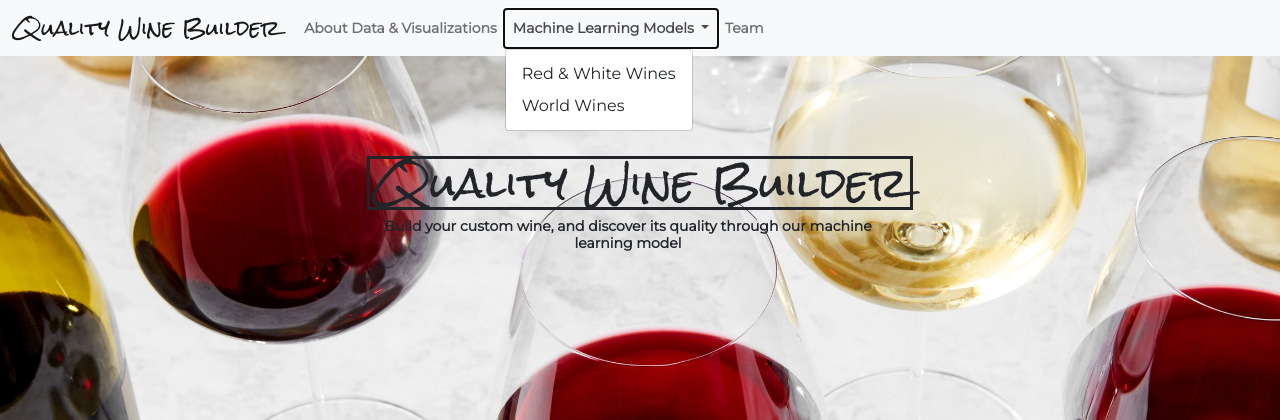
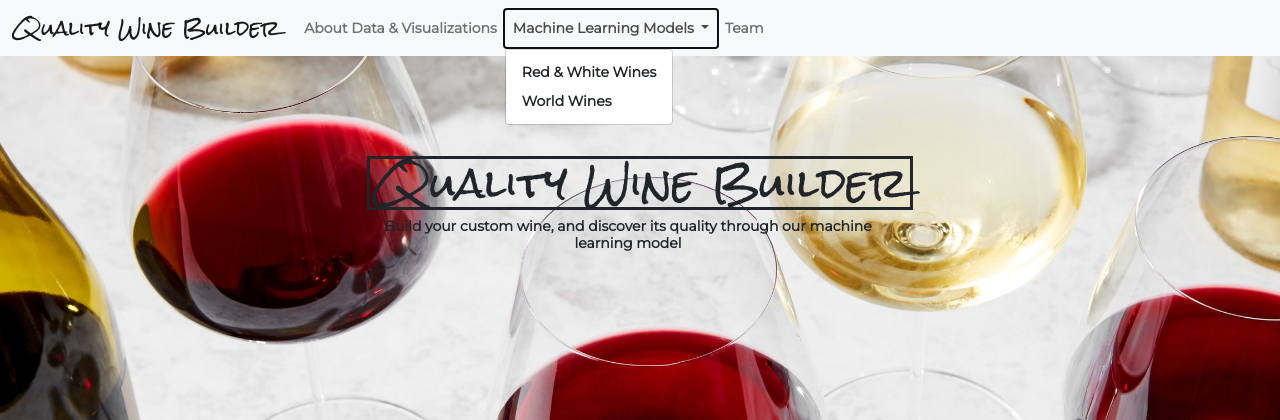
Before and after one commit to Mbutler22/Wine-Physiochemical-Analysis, a Flask app: page / in a window 1280 px wide, after a click on "Machine Learning Models". Shown: the top 420 px of the page. Run offline with Flask 2, Linux system fonts and the light colour scheme.

Commit message:
updating font style for added dropdown

```diff
--- a/static/css/style_main_v3.css
+++ b/static/css/style_main_v3.css
@@ -39,8 +39,14 @@
   font-family: 'Montserrat', sans-serif;
   font-size: 14px;
   font-weight: bold;
+}
 
+.dropdown-item {
+  font-family: 'Montserrat', sans-serif;
+  font-size: 14px;
+  font-weight: bold;
 }
+
 #map,
 
 html {
--- a/static/css/team.css
+++ b/static/css/team.css
@@ -38,8 +38,14 @@
   font-family: 'Montserrat', sans-serif;
   font-size: 14px;
   font-weight: bold;
+}
 
+.dropdown-item {
+  font-family: 'Montserrat', sans-serif;
+  font-size: 14px;
+  font-weight: bold;
 }
+
 #map,
 
 html {
--- a/static/css/visualizations_v2.css
+++ b/static/css/visualizations_v2.css
@@ -60,8 +60,14 @@
   font-family: 'Montserrat', sans-serif;
   font-size: 14px;
   font-weight: bold;
+}
 
+.dropdown-item {
+  font-family: 'Montserrat', sans-serif;
+  font-size: 14px;
+  font-weight: bold;
 }
+
 #map,
 
 html {
--- a/templates/team.html
+++ b/templates/team.html
@@ -75,7 +75,7 @@
                     <img src="../static/img/dasa.jpg" style = "border-radius:50%; width:150px; height: 150px;">
                     <br>
                     <b>Dasa</b>
-                    <p style ="font-size: 16px;"> machine learning </p>
+                    <p style ="font-size: 16px;"> machine learning/python </p>
                 </div>
                 <div class="col-lg-2 text-center">
                     <img src="../static/img/Melissa_v2.png" style = "border-radius:50%; width:150px; height: 150px;">
@@ -135,7 +135,7 @@
     </div>
 
 
-    <script type="text/javascript" src="static/js/logic.js"></script>
+
     <script src="https://cdn.jsdelivr.net/npm/bootstrap@5.1.0/dist/js/bootstrap.bundle.min.js" integrity="sha384-U1DAWAznBHeqEIlVSCgzq+c9gqGAJn5c/t99JyeKa9xxaYpSvHU5awsuZVVFIhvj" crossorigin="anonymous"></script>
 </body>
 </html>
```
Also changed, not shown: static/css/ML_W_v5.css (+8 -0 lines), static/css/ML_v3.css (+7 -0 lines), static/css/ML_v4.css (+7 -0 lines), app.py (line endings or trailing spaces), static/img/dasa.jpg. Lines whose indentation alone changed are shown as unchanged.
